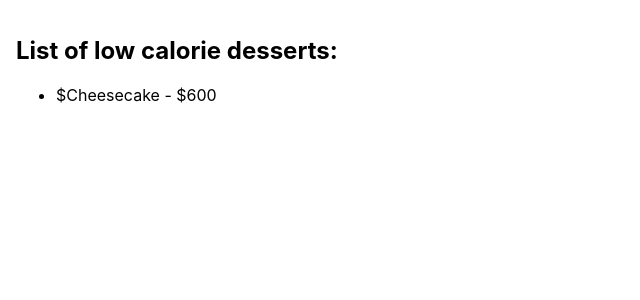
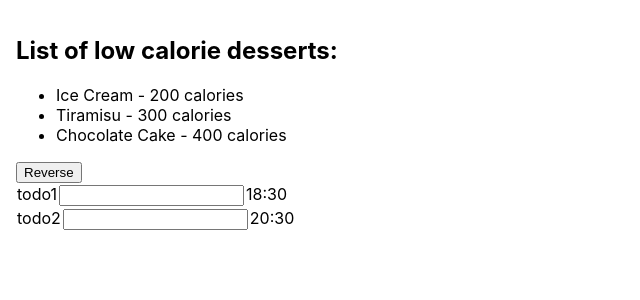
Before and after one commit to vincentferraro/react-basis-meta, a React (Create React App) app: page / in a window 1280 px wide. Shown: the top 300 px of the page, without its empty margins (0-640 px from the left). Built offline with nearby package versions, Linux system fonts and the light colour scheme.

Commit message:
keys, index and map

```diff
--- a/src/App.js
+++ b/src/App.js
@@ -1,6 +1,7 @@
 import "./App.css";
 import DessertsList from "../src/components/advanced/DessertList";
-
+import { useState } from "react";
+import Todo from "./components/advanced/Todo";
 const desserts = [
   {
     name: "Chocolate Cake",
@@ -25,10 +26,27 @@ const desserts = [
 ];
 
 function App() {
+  const [todos,setTodos]=useState([
+    {id:"todo1",
+    createdAt:"18:30" },
+    {id:"todo2",
+    createdAt:"20:30" }
+])
+
+  function reverseOrder(){
+    setTodos([...todos].reverse())
+  }
+
   return (
     <div className="App">
+
       <h2>List of low calorie desserts:</h2>
       <DessertsList data={desserts} />
+      <div>
+        <button onClick={ reverseOrder}>Reverse</button>
+      {todos.map((todo,index) => <Todo key={todo.id}id={todo.id} createdAt={todo.createdAt} />)}
+      </div>
+
     </div>
   );
 }
--- a/src/components/advanced/DessertList.js
+++ b/src/components/advanced/DessertList.js
@@ -1,6 +1,8 @@
+
+
 function DessertList(props){
         return(<ul>
-            {props.data.filter(el => el.calories > 500).sort().map(el=><li>${el.name} - ${el.calories}</li>)}
+            {props.data.filter(el => el.calories < 500).sort((a,b)=> {return a.calories - b.calories}).map(el=><li>{el.name} - {el.calories} calories</li>)}
         </ul>)
 }
 
--- /dev/null
+++ b/src/components/advanced/Todo.js
@@ -0,0 +1,13 @@
+const Todo = (props)=>{
+
+
+    return(<div>
+        <tr>
+            <td>{props.id}</td>
+            <td> <input /> </td>
+            <td>{props.createdAt}</td>
+        </tr>
+    </div>)
+}
+
+export default Todo;
```
